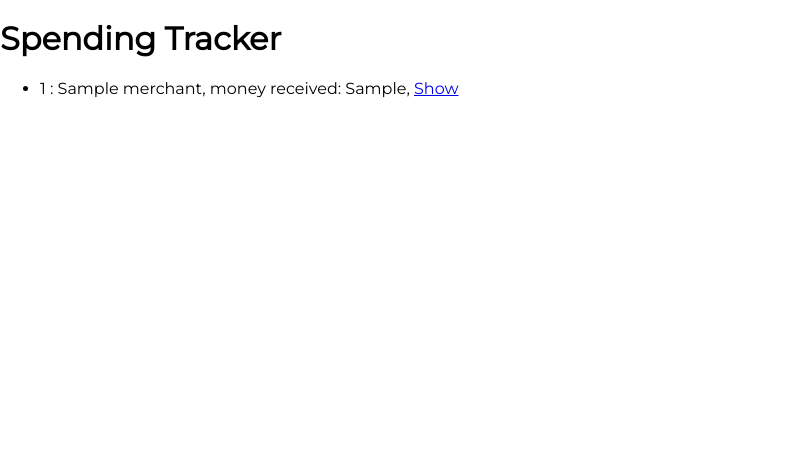
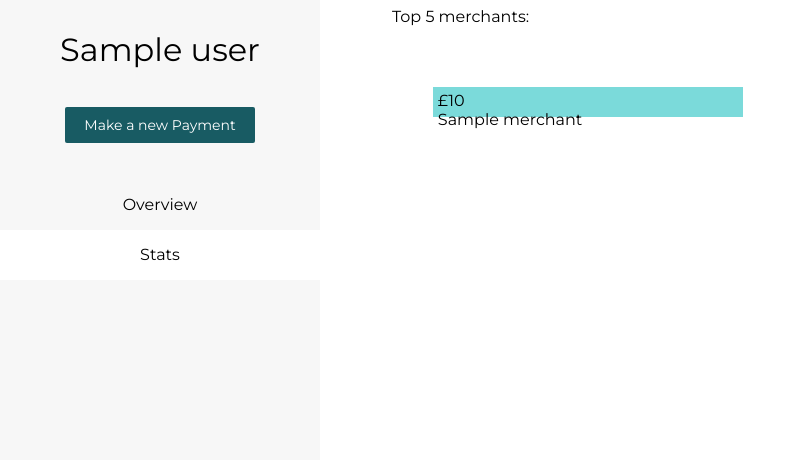
Before and after one commit to zlatterson/Python-Spending-Tracker, a Flask app: page /users/1/merchants/ in a window 1280 px wide. Shown: the top 460 px of the page, without its empty margins (0-805 px from the left). Before the commit the page ends 98 px from the top, so only its background shows below. Run offline with Flask 2, Linux system fonts and the light colour scheme; a database or web service that is not in the repository returns one stand-in record (values such as "Sample title"); some libraries are stand-ins or nearby versions.

Commit message:
bar charts added

```diff
--- a/controllers/merchant_controller.py
+++ b/controllers/merchant_controller.py
@@ -10,9 +10,14 @@ merchants_blueprint = Blueprint("merchant", __name__)
 
 @merchants_blueprint.route("/users/<id>/merchants/")
 def merchant(id):
+    user = user_repository.select(id)
     merchants = merchant_repository.select_all()
-    print(merchants)
-    return render_template("/users/merchants/index.html", merchants=merchants)
+    merchants_with_percent = Merchant.received_as_percentage(merchants)
+    merchants_by_most_money = Merchant.order_merchants_by_spent(merchants_with_percent)
+    merchant_money_formatted = Merchant.format_money(merchants_by_most_money)
+    return render_template("/users/merchants/index.html",
+    merchants=merchant_money_formatted,
+    user=user)
 
 # NEW
 @merchants_blueprint.route("/users/<id>/merchants/new")
--- a/models/merchant.py
+++ b/models/merchant.py
@@ -1,5 +1,32 @@
+from operator import attrgetter
+
+
 class Merchant:
-    def __init__(self,name,money_received,id=None):
+    def __init__(self,name,money_received,id=None,received_percentage=None):
         self.name = name
         self.money_received = money_received
         self.id = id
+        self.received_percentage = received_percentage
+
+
+    def received_as_percentage(merchants):
+        total = 0
+        for merchant in merchants:
+            total += merchant.money_received
+
+        for merchant in merchants:
+            merchant.received_percentage = round(merchant.money_received / total * 100)
+        return merchants
+
+
+    def order_merchants_by_spent(merchants):
+        merchants.sort(key=lambda x: x.money_received, reverse=True)
+        newlist = sorted(merchants, key=lambda x: x.money_received, reverse=True)
+
+        top_5 = newlist[:5]
+        return top_5
+
+    def format_money(merchants):
+        for merchant in merchants:
+            merchant.money_received = "{:,}".format(merchant.money_received)
+        return merchants
--- a/models/user.py
+++ b/models/user.py
@@ -8,3 +8,8 @@ class User:
     def format_money(user):
         user.money = "{:,}".format(user.money)
         return user
+
+
+    def format_monthly_allowance(user):
+        user.daily_allowance = "{:,}".format(user.daily_allowance)
+        return user
--- a/static/style.css
+++ b/static/style.css
@@ -336,3 +336,72 @@
 	text-decoration:none;
   margin:9px
 }
+
+/* percentage of merchants */
+.container-chart {
+  margin-left: 5%;
+  margin-right: 5%;
+  margin-top: 5%;
+}
+
+.chart {
+  position: relative;
+}
+
+.column-bars {
+  position: absolute;
+  top: 0;
+  left: 0;
+  display: grid;
+  grid-template-columns: repeat(10, 30px);
+  grid-template-rows: 270px;
+}
+
+cbars {
+  border: 1px solid rgb(255, 255, 255);
+  border-left: none;
+}
+
+cbars:first-child {
+  border: 1px solid rgb(255, 255, 255);
+}
+
+.row-bars {
+  position: absolute;
+  top: 0;
+  left: 0;
+  width: 300px;
+}
+
+rbars {
+  display: block;
+  height: 20px;
+  margin-top: 20px;
+  max-width: 300px;
+  padding: 5px;
+}
+
+rbars:nth-child(1) {
+  background-color: rgb(123, 218, 218);
+}
+
+rbars:nth-child(2) {
+  background-color: rgb(151, 151, 237);
+}
+
+rbars:nth-child(3) {
+  background-color: rgb(180, 252, 180);
+}
+
+rbars:nth-child(4) {
+  background-color: rgb(206, 166, 226);
+}
+
+rbars:nth-child(5) {
+  background-color: rgb(238, 182, 77);
+}
+
+.stat-box{
+  margin-top: 10%;
+  margin-left: 10%;
+}
--- a/templates/users/merchants/index.html
+++ b/templates/users/merchants/index.html
@@ -1,13 +1,52 @@
 {% extends 'base.html'%}
 
 {% block content %}
-<h1>Spending Tracker</h1>
+<div class="parent">
+    <div class="sidebar">
+        <p id="user-link"><a href="/users/{{user.id}}/edit">{{user.name}}</a></p>
+        <form action="/users/{{user.id}}/items/new">
+            <input type="submit" class="pay-button"value="Make a new Payment" />
+        </form>
+        <br>
+        <a class="nav-link" href="/users/{{user.id}}">Overview</a>
+        <a class="nav-link-active" href="/users/{{user.id}}/merchants">Stats</a>
+        <br>
+    </div>
+    <!-- main -->
+    <div class="main">
+      <div class="form-background">
 
-<p>{% for merchant in merchants %}</p>
-<ul>
-    <li>
-        {{merchant.id}} : {{merchant.name}}, money received: {{merchant.money_received}}, <a href="/merchants/{{merchant.id}}">Show</a>
-    </li>
-</ul>
-<p>{% endfor %}</p>
+
+        <div class="statbox">
+          Top 5 merchants:
+        <section class="container-chart">
+
+          <section class="chart">
+            <section class="column-bars">
+              <cbars></cbars>
+              <cbars></cbars>
+              <cbars></cbars>
+              <cbars></cbars>
+              <cbars></cbars>
+              <cbars></cbars>
+              <cbars></cbars>
+              <cbars></cbars>
+              <cbars></cbars>
+              <cbars></cbars>
+            </section>
+            <section class="row-bars">
+              {% for merchant in merchants %}
+              <rbars style="width:{{merchant.received_percentage}}%"><section>£{{merchant.money_received}}</section> {{merchant.name}}</rbars>
+              {% endfor %}
+            </section>
+          </section>
+        </div>
+        </section>
+        <br>
+
+      </div>
+    </div>
+  </div>
+
+
 {% endblock %}
--- a/templates/users/show.html
+++ b/templates/users/show.html
@@ -10,7 +10,7 @@
         </form>
         <br>
         <a class="nav-link-active" href="/users/{{user.id}}">{{month_fmt}}</a>
-
+        <a class="nav-link" href="/users/{{user.id}}/merchants">Stats</a>
         <br>
         <div class="month-dropdown">
         {% for date in transaction_dates %}
```
Also changed, not shown: controllers/user_controller.py (+5 -36 lines), templates/users/items/new.html (+9 -4 lines), templates/users/merchants/new.html (+20 -8 lines), templates/users/merchants/show.html (+7 -1 lines).
